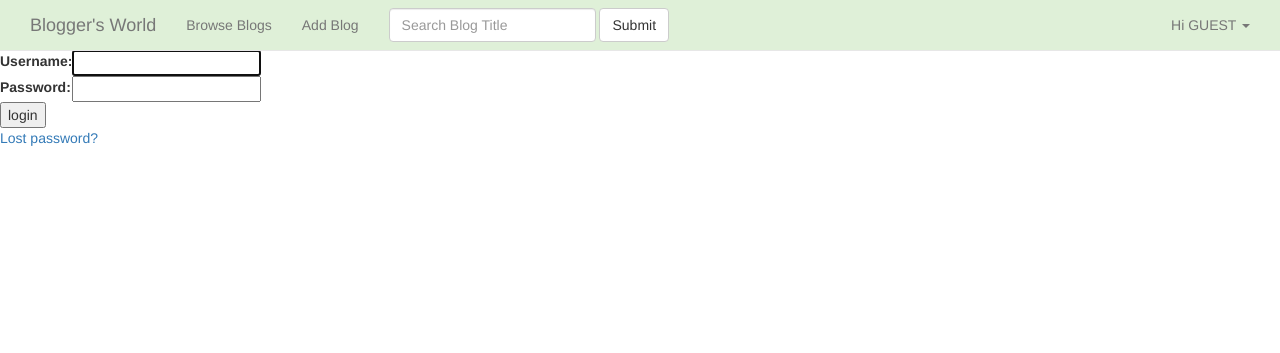
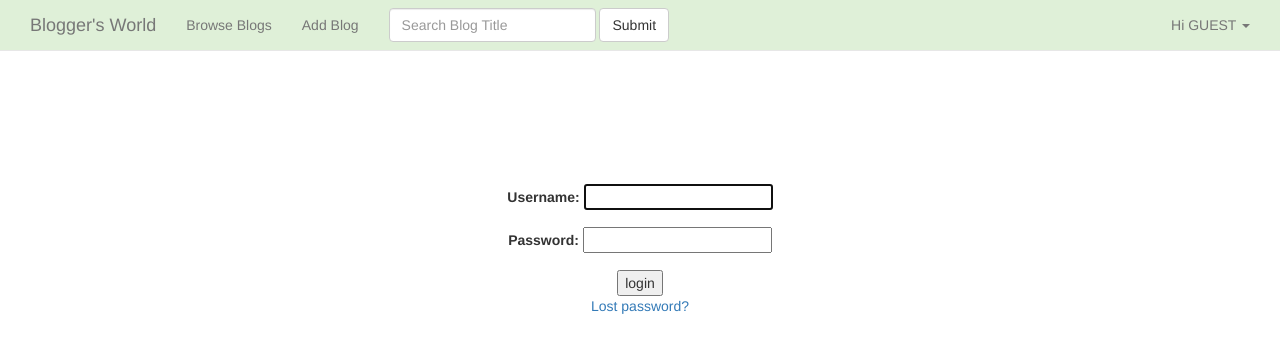
Before and after one commit to 1995YogeshSharma/SampleBlogApp, a Django app: page /home/login/ in a window 1280 px wide. Shown: the top 353 px of the page. Run offline with Django 3.2, Linux system fonts and the light colour scheme; some libraries are stand-ins or nearby versions.

Commit message:
updated login and register forms - look of the form adjusted

```diff
--- a/templates/base.html
+++ b/templates/base.html
@@ -8,7 +8,7 @@
     </title>
     <link rel="stylesheet" href="https://maxcdn.bootstrapcdn.com/bootstrap/3.3.7/css/bootstrap.min.css" />
 </head>
-<body style="padding-top:50px">
+<body style="padding-top:70px">
     <nav class="navbar navbar-default navbar-fixed-top bg-primary">
         <div class="container-fluid bg-success">
             <div class="container-fluid">
@@ -66,7 +66,7 @@
             </div ><!-- /.container-fluid -->
         </div>
     </nav>
-    <div id="container">
+    <div class="container">
         {% block contents %}
         {% endblock contents %}
     </div>
--- a/templates/blog/view_all_blogs.html
+++ b/templates/blog/view_all_blogs.html
@@ -1,7 +1,7 @@
 {% extends 'base.html' %}
 
 {% block contents %}
-    <div class="container">
+    <div class="">
         {% for obj in object_list %}
             <div class="col-md-6">
             <div class="panel panel-default">
--- a/templates/registration/login.html
+++ b/templates/registration/login.html
@@ -1,6 +1,7 @@
 {% extends 'base.html' %}
 
 {% block contents %}
+    <div class="form-class text-center" style="margin-top:10%">
         {% if form.errors %}
         <p>Your username and password didn't match. Please try again.</p>
         {% endif %}
@@ -14,23 +15,21 @@
             {% endif %}
         {% endif %}
 
-    <form method="post" action="{% url 'login' %}">
+        <form method="post" action="{% url 'login' %}" class="form-horizontal">
             {% csrf_token %}
-    <table>
-    <tr>
-        <td>{{ form.username.label_tag }}</td>
-        <td>{{ form.username }}</td>
-    </tr>
-    <tr>
-        <td>{{ form.password.label_tag }}</td>
-        <td>{{ form.password }}</td>
-    </tr>
-    </table>
-
+            <div class="form-group">
+                {{ form.username.label_tag }}
+                {{ form.username }}
+            </div>
+            <div class="form-group">
+                {{ form.password.label_tag }}
+                {{ form.password }}
+            </div>
             <input type="submit" value="login" />
             <input type="hidden" name="next" value="{{ next }}" />
         </form>
-
         {# Assumes you setup the password_reset view in your URLconf #}
         <p><a href="#">Lost password?</a></p >
+    </div>
+
 {% endblock contents %}
```
Also changed, not shown: templates/registration/register.html (+14 -7 lines), db.sqlite3. Lines whose indentation alone changed are shown as unchanged.
